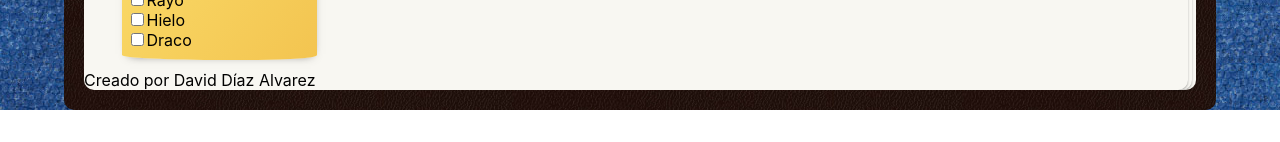
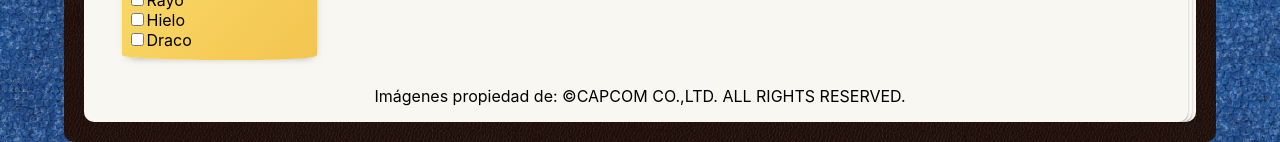
Before and after one commit to Ddiaalv/nodeca-project, a Next.js app in the folder frontend/: page /monsters in a window 1280 px wide. Shown: the part 957-1099 px from the top of the page. Before the commit the page ends 1067 px from the top, so only its background shows below. Built offline with nearby package versions, Linux system fonts and the light colour scheme; no server answers.

Commit message:
:speech_balloon: Update

```diff
--- a/frontend/src/components/Footer/Footer.styles.ts
+++ b/frontend/src/components/Footer/Footer.styles.ts
@@ -1,3 +1,5 @@
 import styled from '@emotion/styled'
 
-export const FooterStyled = styled.footer``
+export const FooterStyled = styled.footer`
+  text-align: center;
+`
--- a/frontend/src/components/Footer/Footer.tsx
+++ b/frontend/src/components/Footer/Footer.tsx
@@ -2,7 +2,9 @@ import { FC } from 'react'
 import { FooterStyled } from './Footer.styles'
 
 export const Footer: FC = () => (
-  <FooterStyled> Creado por David Díaz Alvarez </FooterStyled>
+  <FooterStyled>
+    <p>Imágenes propiedad de: ©CAPCOM CO.,LTD. ALL RIGHTS RESERVED.</p>
+  </FooterStyled>
 )
 
 Footer.displayName = 'Footer'
--- a/frontend/src/components/Monsters/List/List.styles.ts
+++ b/frontend/src/components/Monsters/List/List.styles.ts
@@ -11,6 +11,7 @@ export const ListStyled = styled.div`
   grid-auto-flow: column;
   align-items: center;
   align-content: center;
+  justify-content: center;
   grid-gap: 5px;
   overflow-x: scroll;
   @media (min-width: ${styleGuide.device.lg}) {
```
